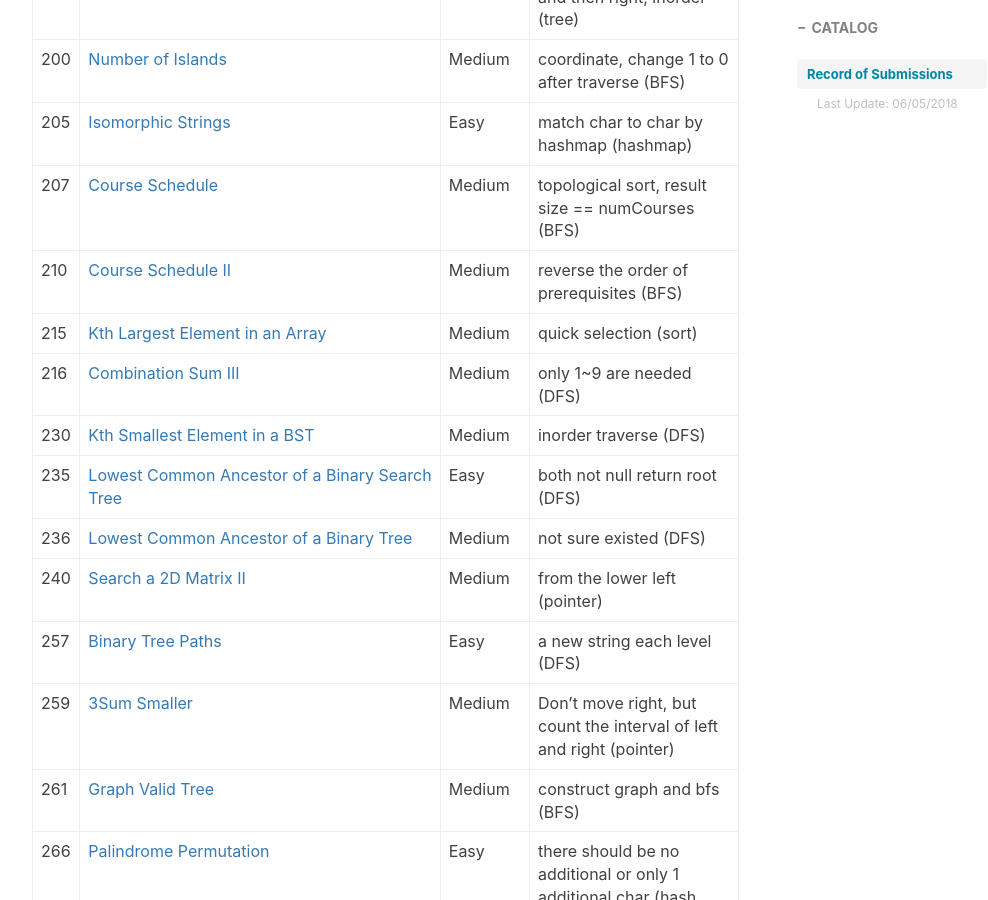
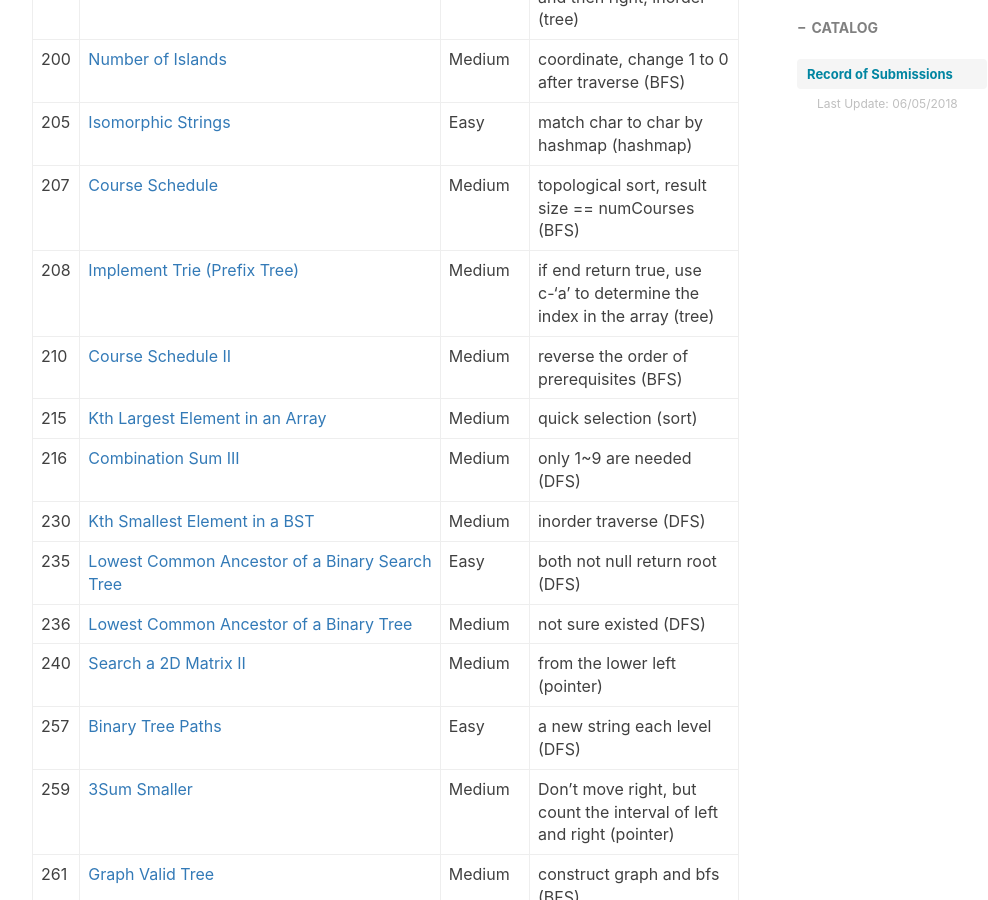
Before and after one commit to ly16/ly16.github.io, a Jekyll site: the page built from _posts/2018-05-18-leetcode-record-round1.md, in a window 1280 px wide and 900 px high, scrolled down 4844 px. Shown: the whole window, without its empty margins (233-1221 px from the left). Built offline with Jekyll 4.4.1, drawn with Linux system fonts in a browser that asks for light colours; nearby versions of some CDN libraries; comment, search, counter and statistics services are not loaded.

Commit message:
Update 2018-05-18-leetcode-record-round1.md

```diff
--- a/_posts/2018-05-18-leetcode-record-round1.md
+++ b/_posts/2018-05-18-leetcode-record-round1.md
@@ -83,6 +83,7 @@ tags:
 |200|[Number of Islands](https://github.com/ly16/LC-Practice/blob/master/Number%20of%20Islands.java)|Medium|coordinate, change 1 to 0 after traverse (BFS)|
 |205|[Isomorphic Strings](https://github.com/ly16/LC-Practice/blob/master/Isomorphic%20Strings.java)|Easy|match char to char by hashmap (hashmap)|
 |207|[Course Schedule](https://github.com/ly16/LC-Practice/blob/master/Course%20Schedule.java)|Medium|topological sort, result size == numCourses (BFS)|
+|208|[Implement Trie (Prefix Tree)](https://github.com/ly16/LC-Practice/blob/master/Implement%20Trie%20(Prefix%20Tree).java)|Medium|if end return true, use c-'a' to determine the index in the array (tree)|
 |210|[Course Schedule II](https://github.com/ly16/LC-Practice/blob/master/Course%20Schedule%20II.java)|Medium|reverse the order of prerequisites (BFS)|
 |215|[Kth Largest Element in an Array](https://github.com/ly16/LC-Practice/blob/master/Kth%20Largest%20Element.java)|Medium|quick selection (sort)|
 |216|[Combination Sum III](https://github.com/ly16/LC-Practice/blob/master/Combination%20Sum%20III.java)|Medium|only 1~9 are needed (DFS)|
```
